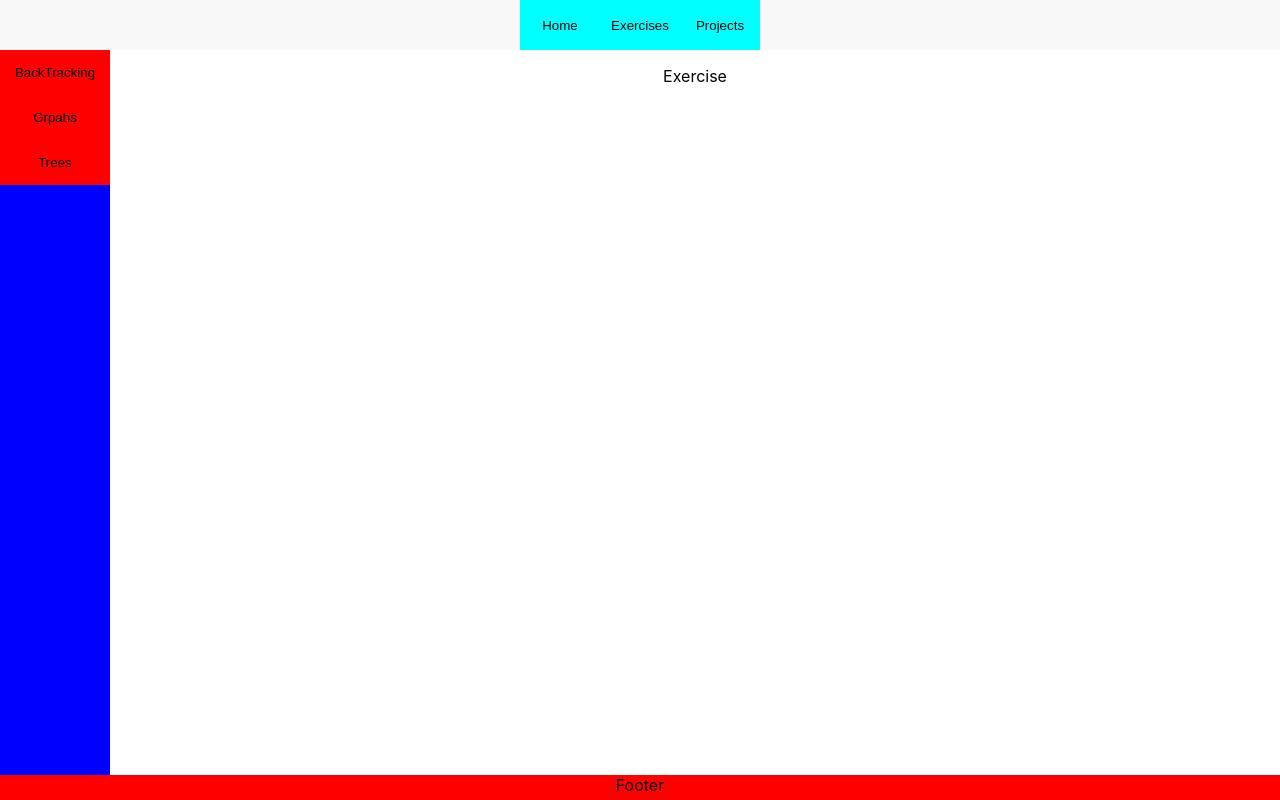
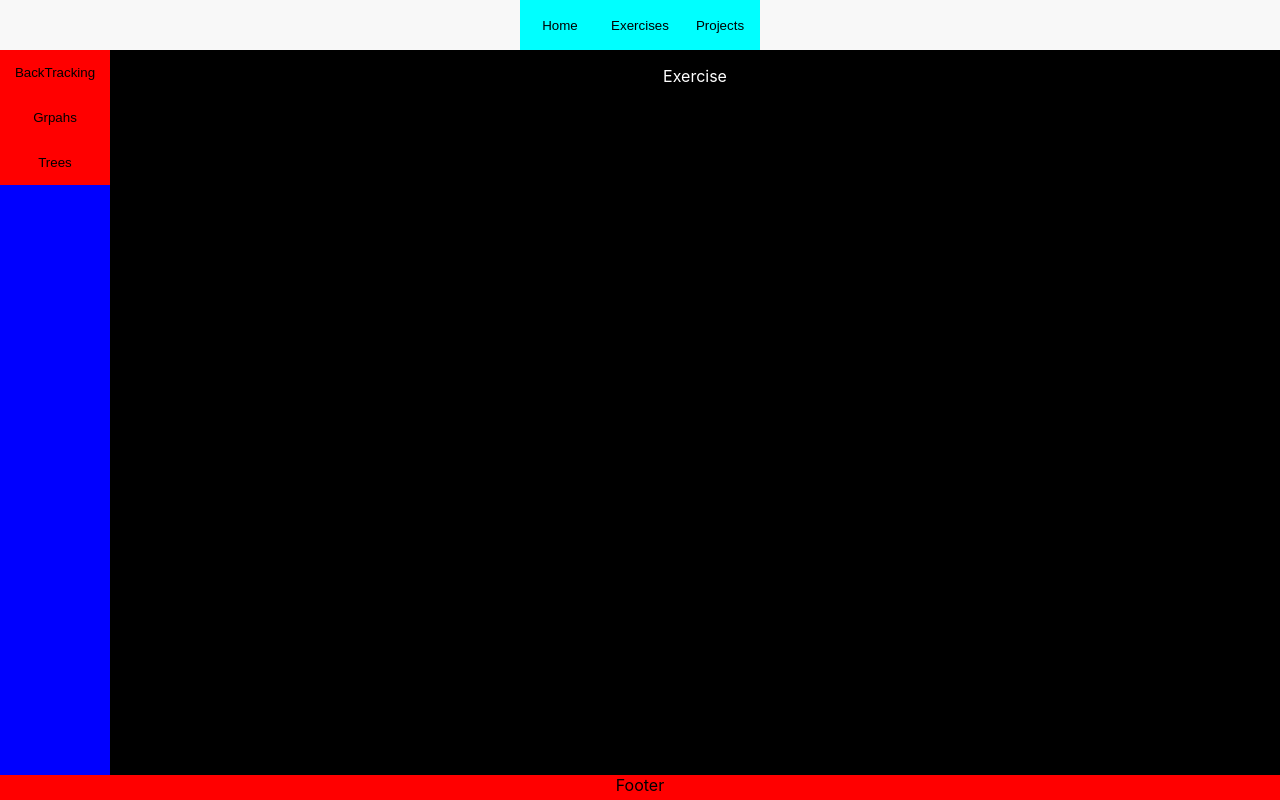
Before and after one commit to ElGuapo-Oficial/client-test-app-120823, a React (Create React App) app: page /exercises in a window 1280 px wide. Built offline with nearby package versions, Linux system fonts and the light colour scheme.

Commit message:
exercises page styling

```diff
--- a/src/styles/pages/Exercises.css
+++ b/src/styles/pages/Exercises.css
@@ -26,6 +26,6 @@
 
 .exercises .content {
     flex-grow: 1;
-    color: black;
-    background-color: white;
+    background-color: black;
+    color: white;
 }
```
